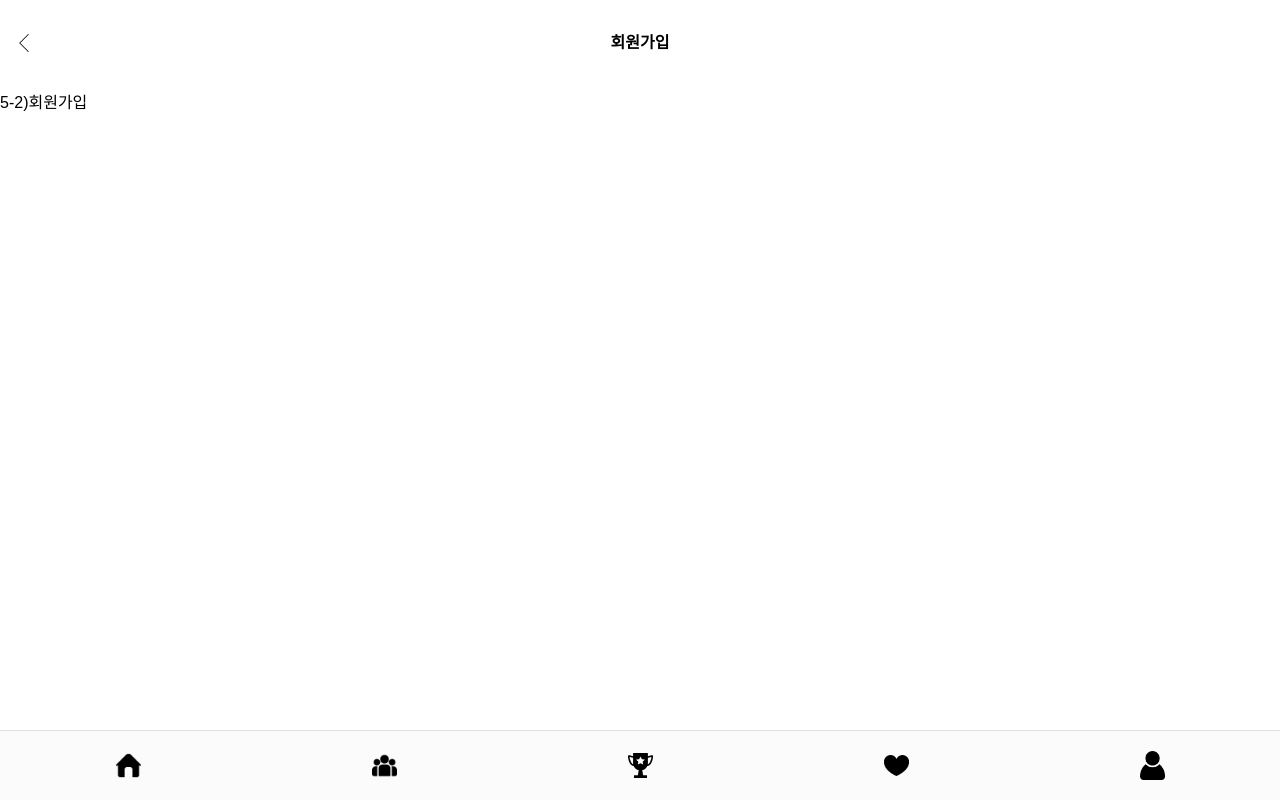
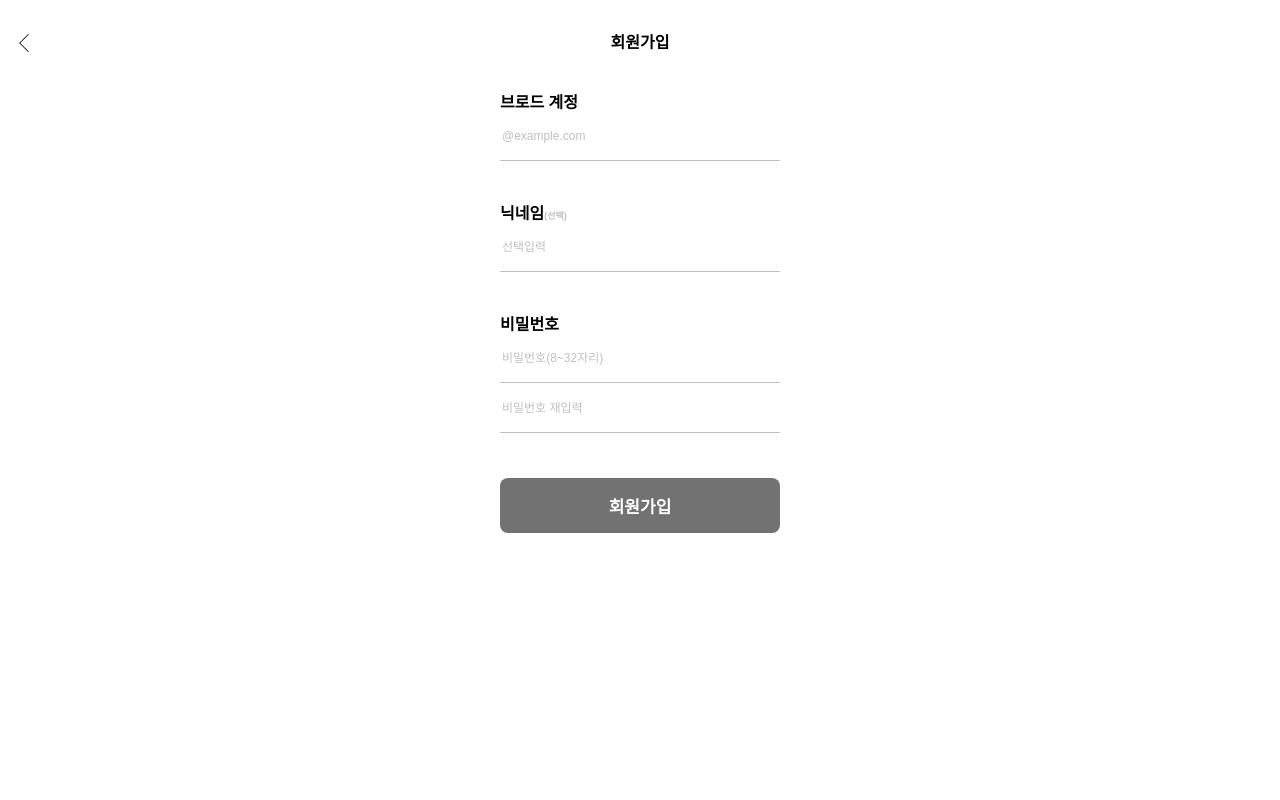
Before and after one commit to gahyeon8955/broad, a Django app: page /signup/ in a window 1280 px wide. Run offline with Django 3.2, Linux system fonts and the light colour scheme; some web fonts are replaced.

Commit message:
회원가입 페이지 완성

```diff
--- a/static/core/css/base.css
+++ b/static/core/css/base.css
@@ -4,6 +4,11 @@
 
 body {
   font-family: "NanumSquare", sans-serif;
+}
+
+input:focus,
+button:focus {
+  outline: none;
 }
 
 header {
--- a/static/users/css/signup.css
+++ b/static/users/css/signup.css
@@ -0,0 +1,53 @@
+.content {
+  display: flex;
+  justify-content: center;
+}
+
+.signup_midbox {
+  width: 280px;
+}
+
+.signup_sectionbox {
+  display: flex;
+  flex-direction: column;
+  margin-bottom: 45px;
+}
+
+.signup_sectionbox strong {
+  font-size: 9px;
+  color: #c0c0c0;
+}
+
+.signup_label {
+  font-weight: bold;
+}
+
+.signup_input {
+  border: none;
+  border-bottom: solid thin #c0c0c0;
+  height: 50px;
+  font-size: 12px;
+}
+
+.signup_input::placeholder {
+  color: #c0c0c0;
+}
+
+.signup_input:focus {
+  outline: none;
+}
+
+.signup_button {
+  width: 280px;
+  height: 55px;
+  border-radius: 8px;
+  border: none;
+  background-color: #727272;
+  color: white;
+  font-size: 17px;
+  font-weight: bold;
+}
+
+.signup_button:hover {
+  cursor: pointer;
+}
--- a/templates/base.html
+++ b/templates/base.html
@@ -36,8 +36,8 @@
         <!-- 이 안에 들어가는 내용만 바뀌고, 나머지는 모든페이지에 적용됨 -->
         {% endblock content %}
     </div>
+    {% block bottom_icons %}
     <footer>
-
     </footer>
     <div class="bottom_blank bottom_height"></div>
     <div class="bottom_icons bottom_height">
@@ -57,6 +57,7 @@
             <img src="{% static 'core/img/user.png' %}" alt="user icon">
         </div>
     </div>
+    {% endblock bottom_icons %}
 
     {% block script %}
     <!-- JS/JQuery 스크립트 추가하는 부분 -->
--- a/templates/users/signup.html
+++ b/templates/users/signup.html
@@ -28,5 +28,25 @@
 
 
 {% block content %}
-5-2)회원가입
+<div class="signup_midbox">
+    <div class="signup_sectionbox">
+        <label for="user_email" class="signup_label">브로드 계정</label>
+        <input class="signup_input" type="email" name="user_email" id="user_email" placeholder="@example.com">
+    </div>
+    <div class="signup_sectionbox">
+        <label for="user_nickname" class="signup_label">닉네임<strong>(선택)</strong></label>
+        <input class="signup_input" type="text" name=" user_nickname" id="user_nickname" placeholder="선택입력">
+    </div>
+    <div class="signup_sectionbox">
+        <label for="user_password" class="signup_label">비밀번호</label>
+        <input class="signup_input" type="password" name="user_password" id="user_password" placeholder="비밀번호(8~32자리)">
+        <input class="signup_input" type="password" name="user_confirm_password" id="user_confirm_password"
+            placeholder="비밀번호 재입력">
+    </div>
+    <input class="signup_button" type="button" value="회원가입">
+</div>
 {% endblock content %}
+
+
+{% block bottom_icons %}
+{% endblock bottom_icons %}
```
